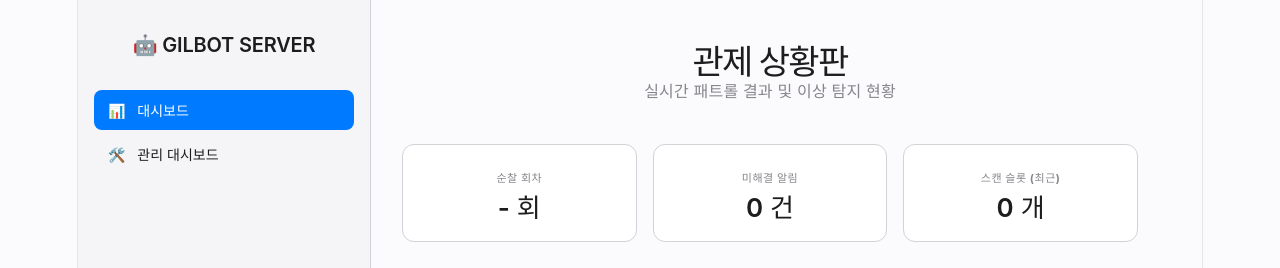
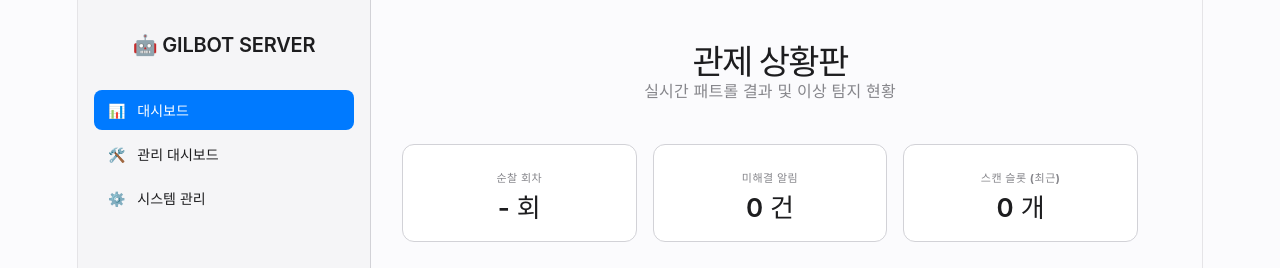
Before and after one commit to Hoon0185/AI_Robot_Final_Project202603, a React (Vite) app in the folder web-ui/: page / in a window 1280 px wide. Shown: the top 268 px of the page. Built offline with nearby package versions, Linux system fonts and the light colour scheme.

Commit message:
Add System Management view and move Task Log Management

```diff
--- a/web-ui/src/App.jsx
+++ b/web-ui/src/App.jsx
@@ -130,6 +130,9 @@ function App() {
           <button className={view === 'admin' ? 'active' : ''} onClick={() => setView('admin')}>
             <span style={{marginRight: '8px'}}>🛠️</span> 관리 대시보드
           </button>
+          <button className={view === 'system' ? 'active' : ''} onClick={() => setView('system')}>
+            <span style={{marginRight: '8px'}}>⚙️</span> 시스템 관리
+          </button>
         </nav>
 
         <div className="status-indicator">
@@ -242,7 +245,7 @@ function App() {
               </section>
             </div>
           </div>
-        ) : (
+        ) : view === 'admin' ? (
           /* Admin View */
           <div className="admin-content">
             <header>
@@ -352,7 +355,17 @@ function App() {
                   </table>
                 </div>
               </section>
+            </div>
+          </div>
+        ) : view === 'system' ? (
+          /* System View */
+          <div className="system-content">
+            <header>
+              <h1>시스템 관리</h1>
+              <p>순찰 기록 관리 및 시스템 무결성 작업</p>
+            </header>
 
+            <div className="admin-grid">
               <section className="apple-card" style={{gridColumn: '1 / -1'}}>
                 <h2 className="section-title" style={{marginTop: 0}}>⚙️ 시스템 작업 로그 관리</h2>
                 <p style={{color: '#8E8E93', fontSize: '14px', marginBottom: '20px'}}>순찰 기록의 무결성을 위해 필요한 경우 기록을 삭제할 수 있습니다.</p>
@@ -386,6 +399,8 @@ function App() {
               </section>
             </div>
           </div>
+        ) : (
+          null
         )}
       </main>
     </div>
```
